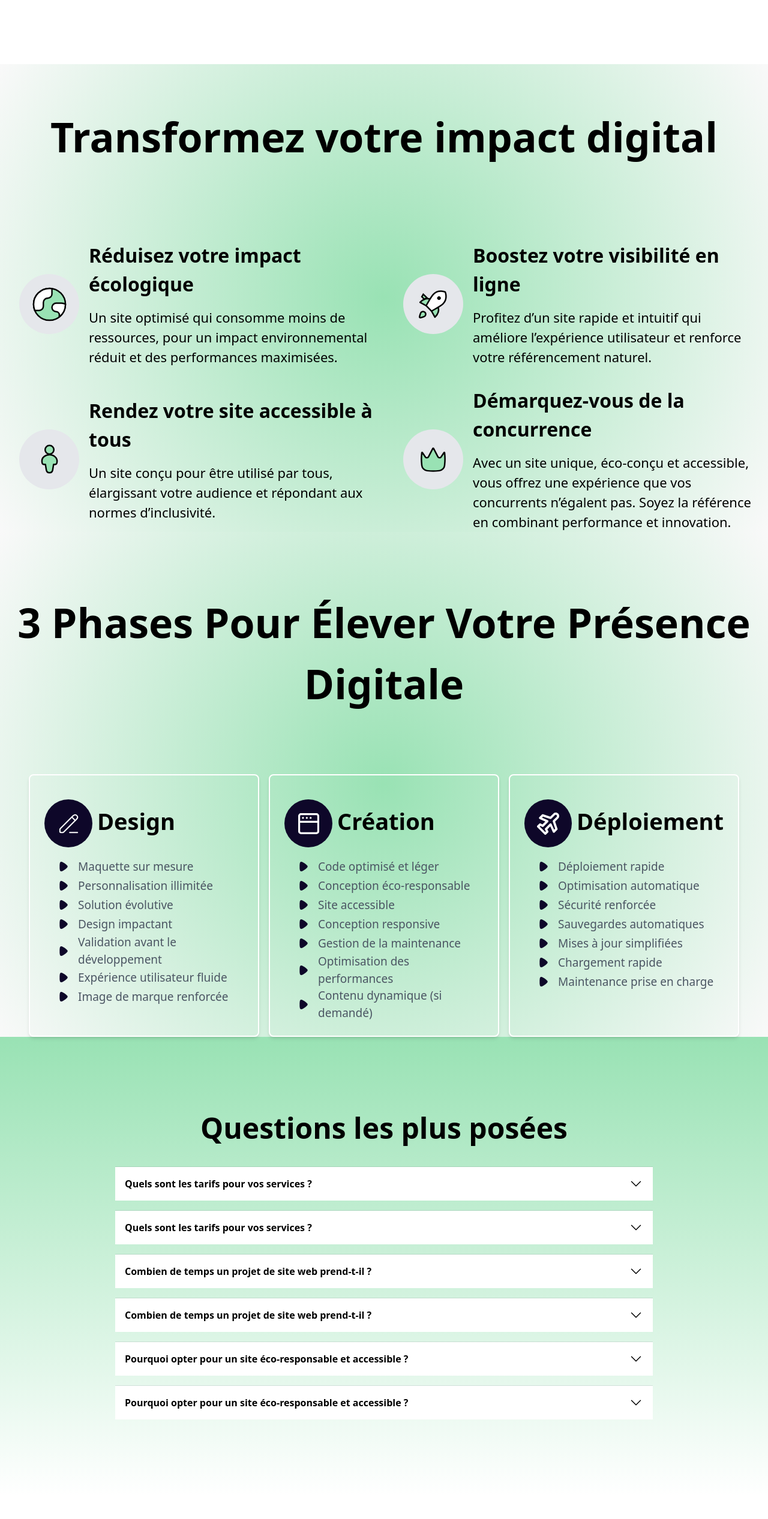
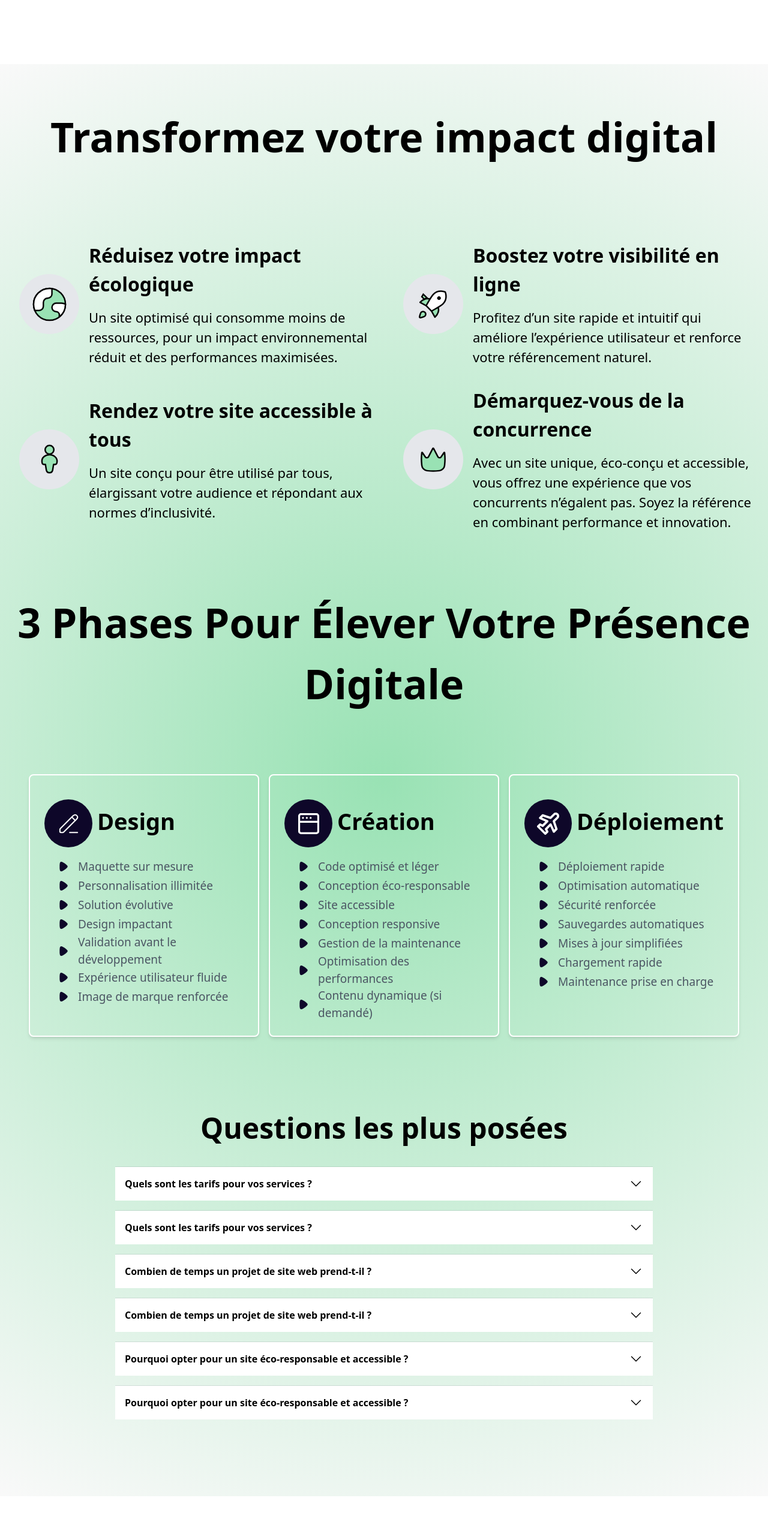
Before and after one commit to shabbir-ali123/Infiniwave, a Vue app: page / in a window 1280 px wide. Shown: the part 1359-3892 px from the top of the page at 60% size. Built offline with nearby package versions, Linux system fonts and the light colour scheme.

Commit message:
change in bg

```diff
--- a/src/App.vue
+++ b/src/App.vue
@@ -3,9 +3,12 @@
     <HeaderSection />
     <HeroSection />
     <WhyEco />
+    <div style='
+      background-image: radial-gradient(circle, #99E2B4,#f9f9f9)'>
     <ImpactSection />
     <PhasesSection />
     <FAQSection />
+    </div>
     <Footer />
   </div>
 </template>
--- a/src/components/FAQSection.vue
+++ b/src/components/FAQSection.vue
@@ -1,5 +1,5 @@
 <template>
-  <div class="bg-gradient-to-b from-[#99E2B4] font-poppins">
+  <div class=" font-poppins">
     <div class="mx-auto max-w-7xl px-6 py-24 sm:py-32 lg:px-8 ">
       <div class="mx-auto max-w-4xl divide-y divide-gray-900/10">
         <h2 class="text-[68px] font-semibold text-center sm:text-5xl">Questions les plus posées</h2>
--- a/src/components/ImpactSection.vue
+++ b/src/components/ImpactSection.vue
@@ -1,7 +1,7 @@
  <template>
-  <section class="font-poppins"
-     style=' background-image: radial-gradient(circle, #99E2B4,#f9f9f9)'
-  >
+  <section class="font-poppins" >
+     <!-- style=' background-image: radial-gradient(circle, #99E2B4,#f9f9f9)'  -->
+
     <h2 class="text-center text-[68px] font-semibold pt-[70px] pb-[123px] ml-62 mr-45">
       Transformez votre impact digital
     </h2>
--- a/src/components/PhasesSection.vue
+++ b/src/components/PhasesSection.vue
@@ -1,7 +1,6 @@
    <template>
-    <section class="font-poppins"  style='
-   /* #007A73 #99E2B4  #66B2A8*/
-  background-image: radial-gradient(circle, #99E2B4,#f9f9f9)'>
+    <section class="font-poppins" >
+       <!-- style=' background-image: radial-gradient(circle, #99E2B4,#f9f9f9)' -->
     <h2 class="text-center text-[68px] font-semibold py-[100px] leading-16">3 Phases Pour Élever Votre Présence <br>  Digitale </h2>
     <div class="grid grid-cols-1 sm:grid-cols-2 md:grid-cols-3 gap-4 px-8 lg:px-12 ">
       <CardData title="Design" :items="designItems">
@@ -13,8 +12,6 @@
           </svg>
         </template>
       </CardData>
-
-      <!-- 2nd Card -->
       <CardData title="Création" :items="codeItems">
         <template #icon>
           <svg width="35" height="35" viewBox="0 0 35 35" fill="none" xmlns="http://www.w3.org/2000/svg">
@@ -22,8 +19,6 @@
            </svg>
         </template>
       </CardData>
-
-      <!-- 3 card  -->
       <CardData title="Déploiement" :items="thirdItems">
         <template #icon>
           <svg width="37" height="37" viewBox="0 0 37 37" fill="none" xmlns="http://www.w3.org/2000/svg">
--- a/src/components/WhyEco.vue
+++ b/src/components/WhyEco.vue
@@ -1,7 +1,6 @@
 <template>
     <section class="py-[109px] font-poppins">
       <div class="grid grid-cols-12 gap-6   flex justify-center">
-        <!-- Text Section: Span 4 Columns -->
         <div class="col-span-12 lg:col-span-5 px-2 lg:px-0 items-center lg:ml-[80px] lg:mr-[70px]">
           <div class="w-[69px] h-[5px] bg-gradient-to-b from-[#99E2B4] mb-[20px]"></div>
           <h2 class="text-[33px] font-bold font-inter">
@@ -14,7 +13,6 @@
           </p>
           <a href="#" class="text-[#0E0729] w-[204px] h-[25px] font-medium text-[25px] inline">En savoir plus →</a>
         </div>
-        <!-- Image Section: Span 8 Columns -->
         <div class="col-span-12 lg:col-span-7 flex justify-center lg:mr-[54px]">
           <img src="../assets/img/img-1.png" alt="Image" class="rounded-xl w-full md:w-[718px] h-auto md:h-[576px] object-cover " />
         </div>
```
